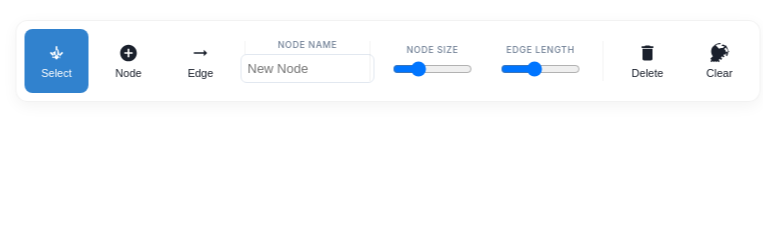
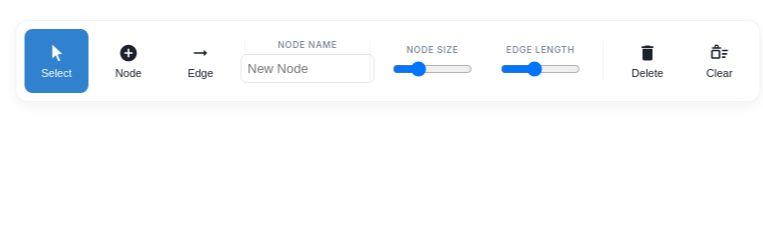
Before and after one commit to Jayant443/graphique, a plain HTML site: page index.html in a window 1280 px wide. Shown: the top 240 px of the page, 252-1015 px from the left. Drawn offline with Linux system fonts and the light colour scheme.

Commit message:
ui: add icons to select and clear buttons

```diff
--- a/index.html
+++ b/index.html
@@ -10,7 +10,7 @@
     <div id="app">
         <div id="toolbar">
             <button id="btn-select" class="active" title="Select & Move (S)">
-                <svg viewBox="0 0 24 24" width="20" height="20"><path fill="currentColor" d="M13.13 14.54l-2.32-0.83-2.23 4.49-1.8-0.9 2.24-4.49-2.33-0.82 7.55-4.45 2.21 11.23-3.32-4.23zM20 12l-1.41-1.41L13 16.17V4h-2v12.17l-5.59-5.59L4 12l8 8 8-8z"/></svg>
+                <svg viewBox="0 0 24 24" width="20" height="20"><path fill="currentColor" d="M7 2l12 11.2l-5.8 0.5l3.3 7.3l-2.2 1l-3.2-7.4L7 18.5V2z"/></svg>
                 <span>Select</span>
             </button>
             <button id="btn-add-node" title="Add Node (N)">
@@ -46,7 +46,7 @@
                 <span>Delete</span>
             </button>
             <button id="btn-clear" title="Clear All">
-                <svg viewBox="0 0 24 24" width="20" height="20"><path fill="currentColor" d="M19.36 2.72L20.78 4.14L15.06 9.86L13.64 8.44L19.36 2.72M5.93 17.57C3.92 15.56 2.68 12.93 2.68 10.11C2.68 4.53 7.21 0 12.79 0C13.12 0 13.44 0.02 13.76 0.05L12.1 1.71C10.5 1.49 8.87 1.83 7.42 2.72L11.5 6.81C12.33 6.3 13.3 6 14.33 6C17.46 6 20 8.54 20 11.67C20 12.61 19.77 13.47 19.37 14.23L21.03 15.89C21.82 14.65 22.32 13.21 22.32 11.67C22.32 7.18 18.73 3.54 14.28 3.36L15.72 1.92C19.3 2.38 22.14 5.31 22.31 8.92L23.72 10.33L22.31 11.75L20.89 10.33L19.47 11.75L20.89 13.17L19.47 14.59L18.06 13.17L16.64 14.59L18.06 16.01L16.64 17.42L15.22 16L13.81 17.42L15.22 18.84L13.81 20.25L12.39 18.84L10.97 20.25L12.39 21.67L10.97 23.08L9.56 21.67L8.14 23.08L6.72 21.67L5.31 23.08L3.89 21.67L2.47 23.08L1.06 21.67L2.47 20.25L1.06 18.84L2.47 17.42L4.07 15.82C2.7 14.18 2 12.17 2 10.11C2 7.7 2.93 5.5 4.45 3.86L5.93 5.34C4.85 6.64 4.21 8.3 4.21 10.11C4.21 12.31 5.11 14.31 6.56 15.76L5.93 17.57Z"/></svg>
+                <svg viewBox="0 0 24 24" width="20" height="20"><path fill="currentColor" d="M15,16h4v2h-4V16z M15,8h7v2h-7V8z M15,12h6v2h-6V12z M13,17v-7c0-1.1-0.9-2-2-2H4c-1.1,0-2,0.9-2,2v7c0,1.1,0.9,2,2,2h7 C12.1,19,13,18.1,13,17z M4,10h7v7H4V10z M14,7h-1H3V5h3V3.5C6,2.67,6.67,2,7.5,2h2C10.33,2,11,2.67,11,3.5V5h3V7z M7.5,3.5v1.5h2V3.5H7.5z"/></svg>
                 <span>Clear</span>
             </button>
         </div>
```
